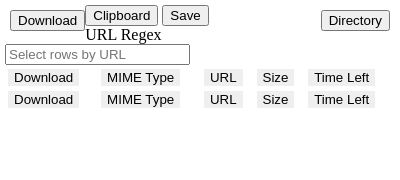
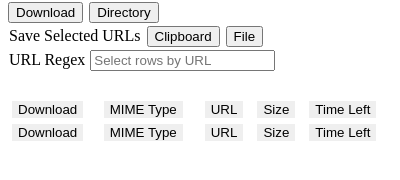
Before and after one commit to fluks/download-plenty, a browser extension: page download_popup/popup.html in a window 400 px wide. Drawn offline with Linux system fonts and the light colour scheme.

Commit message:
Set a fixed header for controls
Keep all the controls in the fixed header.

```diff
--- a/download_popup/popup.css
+++ b/download_popup/popup.css
@@ -1,3 +1,7 @@
+* {
+  margin: 1px;
+}
+
 body {
   margin: 5px;
 }
@@ -39,15 +43,24 @@ th {
 }
 
 #download-button {
-  float: left;
-  margin: 5px 0 0 5px;
 }
 
 #directory-button {
-  float: right;
-  margin: 5px 5px 0 0;
 }
 
 #save-link {
   visibility: hidden;
 }
+
+#button-div {
+  position: fixed;
+  top: 0;
+  z-index: 1;
+  background-color: #ffffff;
+  width: 100%;
+  height: 90px;
+}
+
+#table-div {
+  padding-top: 90px;
+}
--- a/download_popup/popup.html
+++ b/download_popup/popup.html
@@ -6,16 +6,21 @@
   </head>
   <body>
     <div id="button-div">
-      <button id="download-button">Download</button>
-      <button id="directory-button">Directory</button>
-      <button id="clipboard-button">Clipboard</button>
-      <button id="save-button">Save</button>
+      <button id="download-button" accesskey="d">Download</button>
+      <button id="directory-button" accesskey="i">Directory</button>
+      <div>
+        <span>Save Selected URLs</span>
+        <button id="clipboard-button" accesskey="c">Clipboard</button>
+        <button id="file-button" accesskey="f">File</button>
+      </div>
+      <div>
+        <label for="select-rows-by-url">URL Regex
+          <input type="text" id="select-rows-by-url" placeholder="Select rows by URL" accesskey="u"/>
+        </label>
+      </div>
       <a id="save-link"></a>
     </div>
-    <div>
-      <label for="select-rows-by-url">URL Regex</label>
-      <input type="text" id="select-rows-by-url" placeholder="Select rows by URL"/>
-    </div>
+    <div id="table-div">
       <table>
         <thead>
           <tr>
@@ -38,6 +43,7 @@
           </tr>
         </tfoot>
       </table>
+    </div>
     <script src="popup.js"></script>
   </body>
 </html>
--- a/download_popup/popup.js
+++ b/download_popup/popup.js
@@ -465,5 +465,5 @@ document.querySelector('#download-button')
     .addEventListener('click', startDownload);
 document.querySelector('#clipboard-button')
     .addEventListener('click', saveSelectedURLsToClipboard);
-document.querySelector('#save-button')
+document.querySelector('#file-button')
     .addEventListener('click', saveSelectedURLsToFile);
```
Lines whose indentation alone changed are shown as unchanged.
